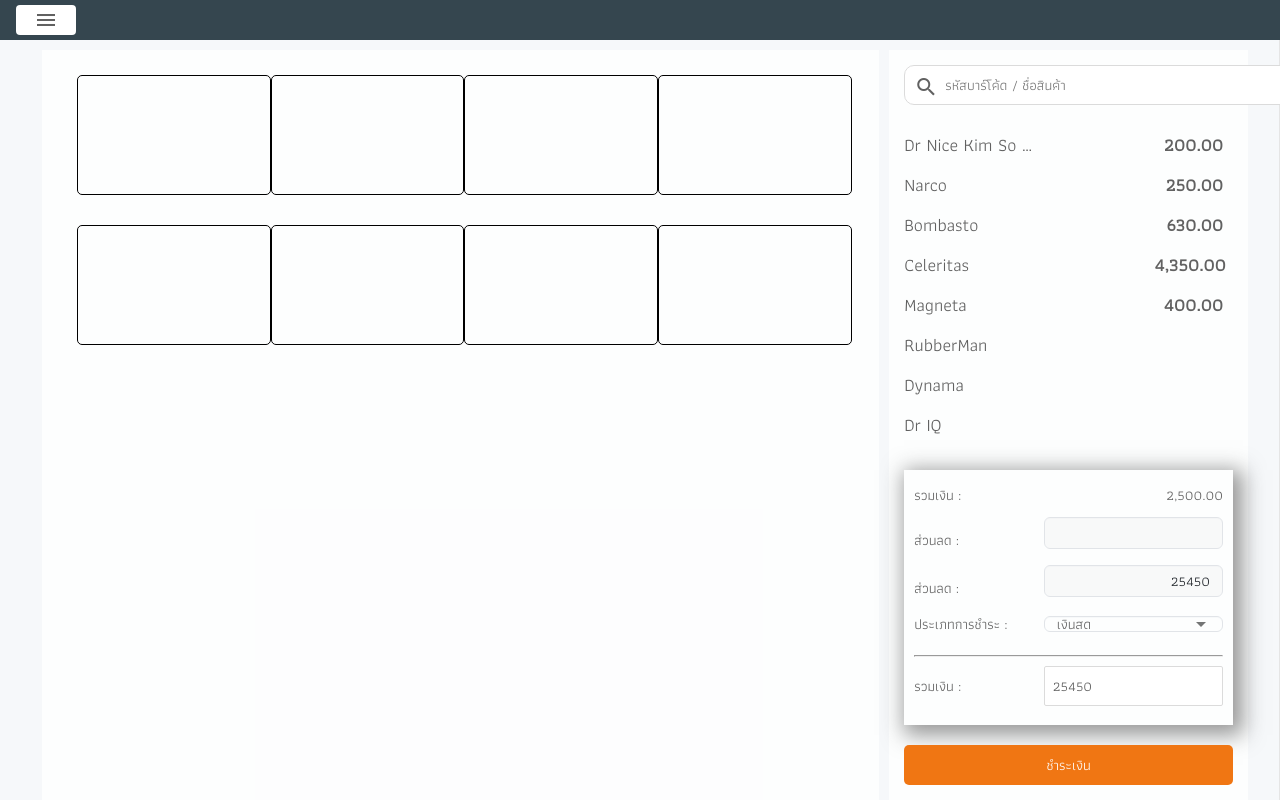
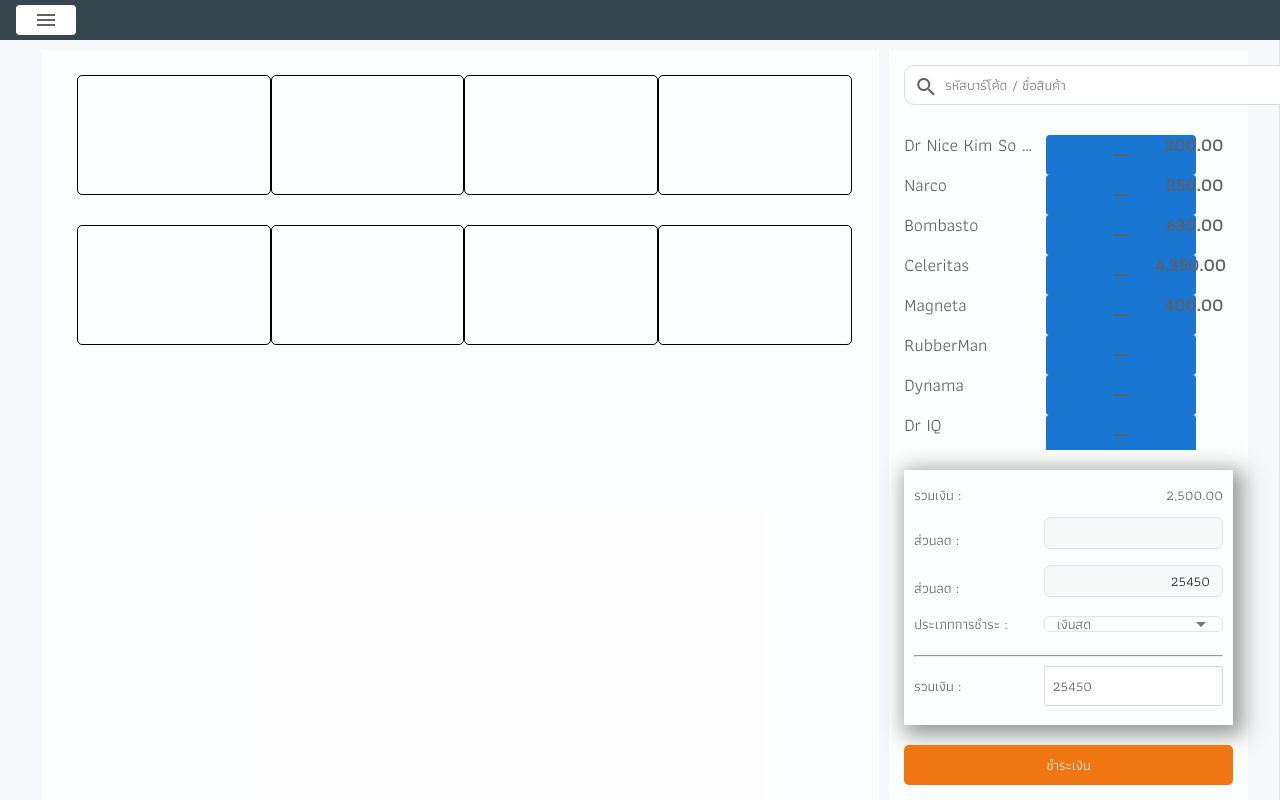
Before and after one commit to Alyc0ne/iCart-Angular, an Angular app: page /POS in a window 1280 px wide. Built offline with nearby package versions, Linux system fonts and the light colour scheme.

Commit message:
add stepper

```diff
--- a/src/app/modules/pos/pos.component.html
+++ b/src/app/modules/pos/pos.component.html
@@ -14,8 +14,10 @@
             <!-- <div class="content-warpper"> -->
                 <div *ngFor="let product of fakeModel" class="content-detail">
                     <div title="{{ product.name }}">{{ product.name }}</div>
-                    <div>
-
+                    <div class="stepper">
+                        <button><i class="material-icons">remove</i></button>
+                        <span>{{ product.quantity | number:'1.0' }}</span>
+                        <button><i class="material-icons">add</i></button>
                     </div>
                     <div>
                         {{ product.totalPrice | number:'1.2-2' }}
```
